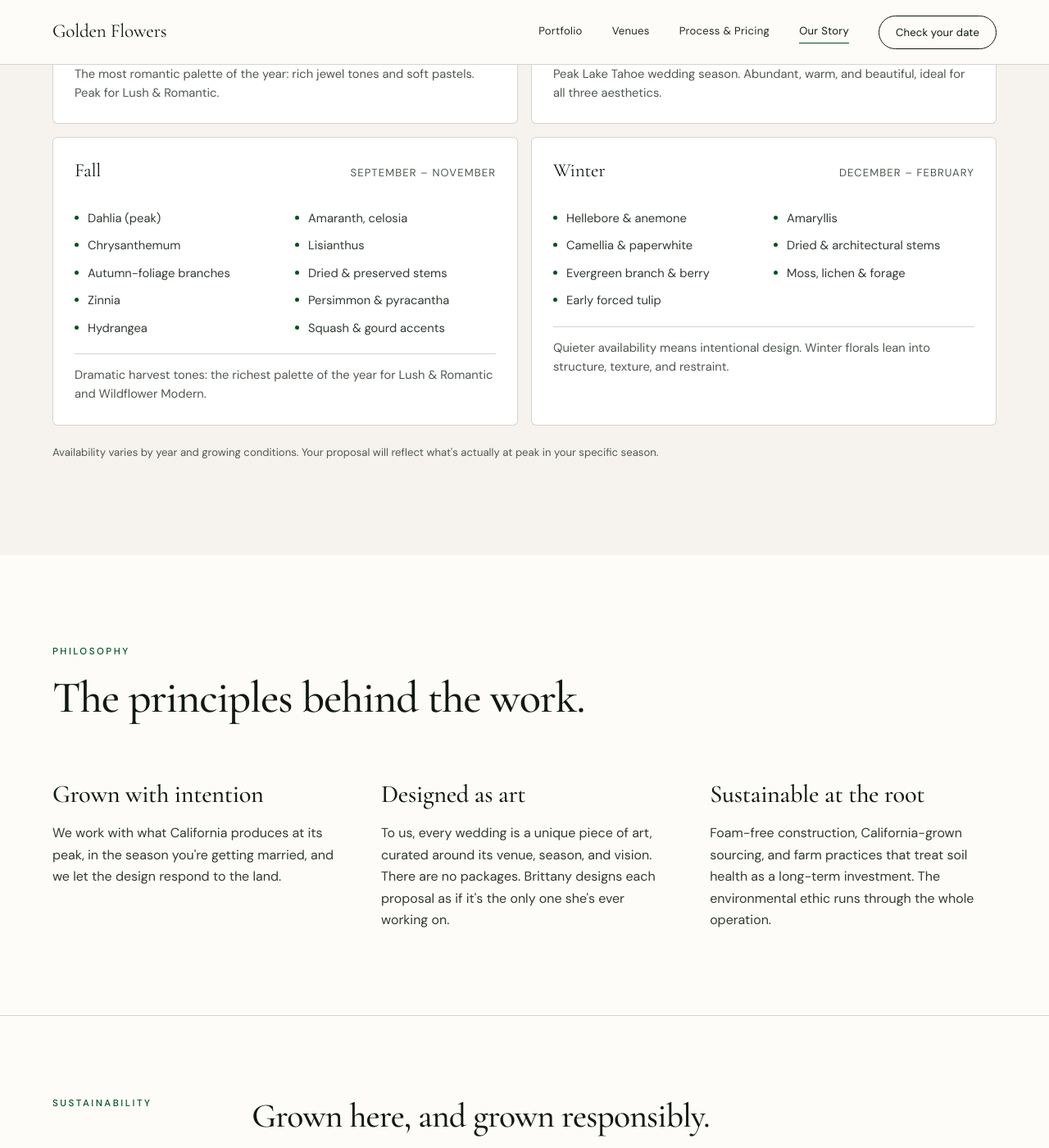
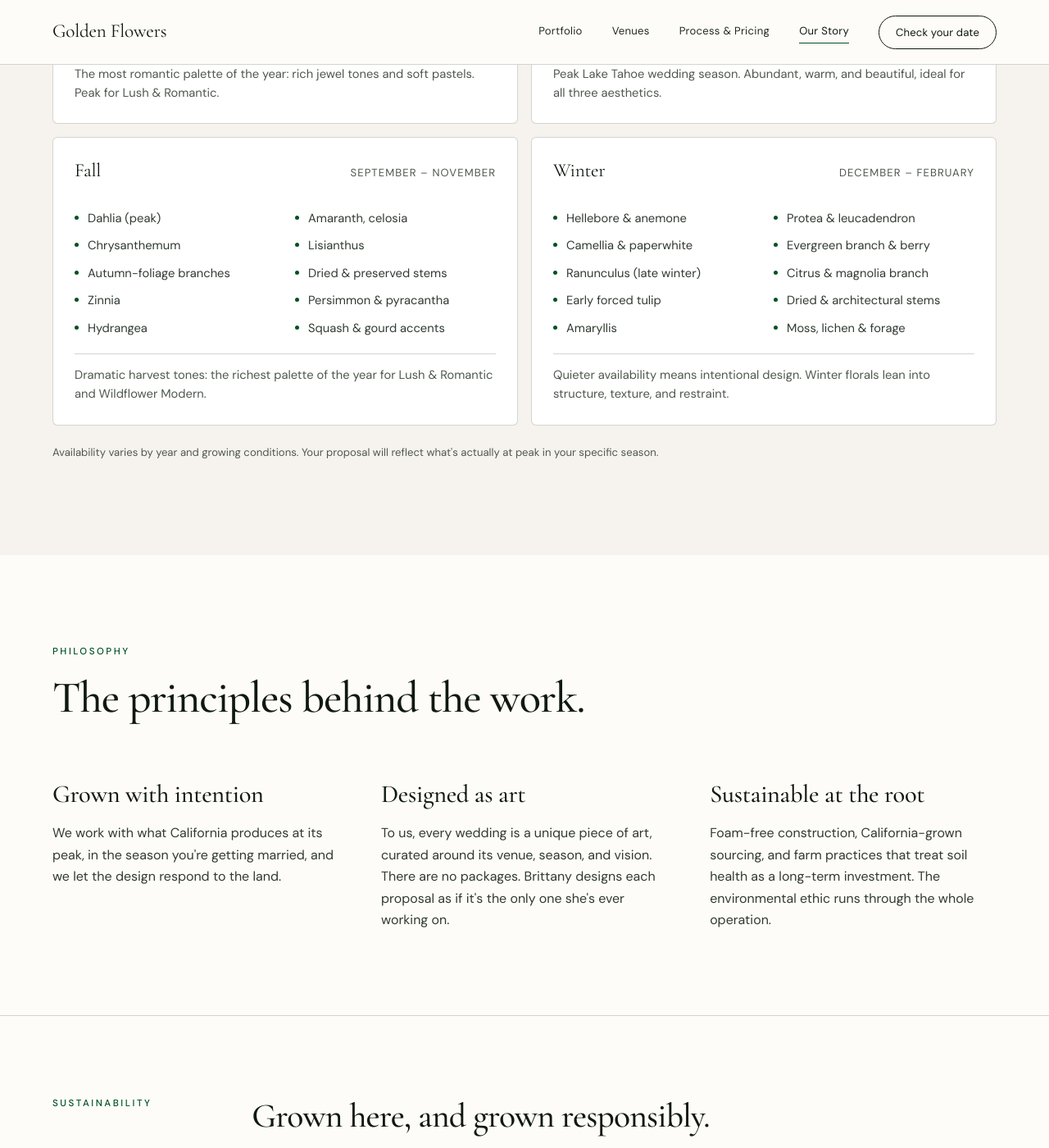
Before and after one commit to jshplhm/goldenflowers, a Jekyll site: the page built from about/index.md, in a window 1280 px wide and 1400 px high, scrolled down 4400 px. Shown: the whole window at 82% size. Built offline with Jekyll 4.4.1, drawn with Linux system fonts in a browser that asks for light colours.

Commit message:
Put every content section on one left rail, and fix the beats that broke it
Scrolling /weddings crossed five different left edges (410, 282, 716,
centered, 282) and /about seven. The page already had a rule -- content
sits on the 282px rail, and only the interstitial moments (marquee,
immersive, pull-quote, CTA) are centered -- it just was not enforced.

  .band-in      a centered max-width:1500px wrapper carries no inner
                padding, so band text started at 210px against 282px
                everywhere else. Now padded with --pad-col.
  .proc-wrap    max-width:1100px + margin auto inside a 1356px rail
                lands at exactly 282+128 = 410. Now left, spanning.
  .faq-list     was 68% fill between neighbours at 97% and 137%. Rows
                are structure so they span; .faq-a still caps the answer
                prose at 72ch. Affects /weddings and every venue page.
  .credo h2     max-width:24ch + text-wrap:balance was two constraints
                stacked. The cap only sets the LINE COUNT; balance then
                evens those lines, so widening the cap to the 2-of-3
                grid line changed nothing at all. Uncapped + pretty is
                what fills: 48% -> 97%.
  .proc-signpost the only beat in the centered run with a knocked-down
                heading: 43px against 67px for the CTA it rhymes with,
                which read as a caption between sections rather than as
                a section. Same ramp as .cta h2, container 720 -> 1100.

Winter had 7 availability items against 10 for the other three seasons,
so its card split 4/3 and ran short. Three added, ordered so the left
column is blooms and the right is structural material. Brittany should
confirm these against what she can actually source; they are CMS-fields.

.studio-hero keeps its bespoke 1400px cap: aligning it to the rail was
tried and the owner preferred the hero inset. Commented so it stays.

Mobile is unchanged: band padding still 51/38/24px at 1024/768/480, and
the label rail never engages below 1025px.

Co-Authored-By: Claude Opus 5 <noreply@anthropic.com>

```diff
--- a/_data/about.yml
+++ b/_data/about.yml
@@ -125,9 +125,12 @@ seasonal:
       flowers:
         - Hellebore & anemone
         - Camellia & paperwhite
-        - Evergreen branch & berry
+        - Ranunculus (late winter)
         - Early forced tulip
         - Amaryllis
+        - Protea & leucadendron
+        - Evergreen branch & berry
+        - Citrus & magnolia branch
         - Dried & architectural stems
         - Moss, lichen & forage
       note: Quieter availability means intentional design. Winter florals lean into
--- a/about/index.md
+++ b/about/index.md
@@ -31,8 +31,13 @@ redirect_from:
    Full-bleed pattern (background + padding on the section, measure on an inner
    wrapper) rather than .block, so the bands still span the viewport past the
    1500px content max. */
-.band{padding:clamp(70px,9vw,120px) var(--pad);}
-.band > .band-in{max-width:var(--content-max);margin:0 auto;}
+/* Padded with --pad-col, not --pad. A centered `max-width:1500px` inner wrapper
+   has no inner padding of its own, so its text edge landed at 210px while every
+   .block on the site starts at 282px: the bands sat 72px (one --pad) left of the
+   site's text rail. --pad-col is exactly the offset that puts a full-bleed
+   section's content on that rail. */
+.band{padding:clamp(70px,9vw,120px) var(--pad-col);}
+.band > .band-in{max-width:none;margin:0;}
 .band-dark{background:var(--forest-deep);color:var(--paper);}
 .band-dark .lab{color:var(--accent-soft);}
 .band-dark h2{color:var(--paper);}
--- a/assets/css/redesign.css
+++ b/assets/css/redesign.css
@@ -253,6 +253,10 @@ button.txt-link{background:none;border-top:0;border-left:0;border-right:0;cursor
 .hero-dots .hd-pause:hover{color:oklch(100% 0 0);}
 
 /* ---------- SPLIT HERO (Our Story — deliberately not full-bleed) ---------- */
+/* Deliberately 1400, not --content-max: the hero's text edge sits at 332px
+   rather than the site's 282px rail. Tried aligning it and the owner preferred
+   the inset -- the hero reads as its own opening rather than as the first of
+   the page's sections. Leave it. */
 .studio-hero{display:grid;grid-template-columns:1.02fr .98fr;gap:clamp(32px,5vw,72px);align-items:center;max-width:1400px;margin:0 auto;padding:clamp(112px,14vw,170px) var(--pad) clamp(24px,3vw,44px);}
 .studio-hero h1{font-family:var(--d);font-weight:430;font-optical-sizing:auto;font-size:clamp(2.6rem,6vw,5.6rem);line-height:1.02;letter-spacing:-.02em;margin:18px 0 22px;}
 .studio-hero h1 em{color:var(--forest);}
@@ -266,7 +270,14 @@ button.txt-link{background:none;border-top:0;border-left:0;border-right:0;cursor
 
 /* ---------- CREDO ---------- */
 .credo{padding:var(--sp-l) var(--pad);max-width:var(--content-max);margin:0 auto;}
-.credo h2{font-family:var(--d);font-weight:430;font-optical-sizing:auto;font-size:clamp(2.1rem,5.3vw,4.2rem);line-height:1.1;letter-spacing:-.02em;max-width:24ch;text-wrap:balance;margin-top:26px;}
+/* Fills the rail. `max-width:24ch` + `text-wrap:balance` was two constraints
+   stacked: the cap decided there would be three lines, then balance evened those
+   three to ~650px each, so the heading stopped at 48% of the rail while its own
+   facts grid below spanned 100%. Note the cap alone controls only the LINE
+   COUNT -- widening it to the 2-of-3 grid line (884px) still gave three balanced
+   lines at 656px, i.e. no visible change at all. Uncapped + `pretty` is what
+   actually fills: 2 lines, 1313/650, 97%. */
+.credo h2{font-family:var(--d);font-weight:430;font-optical-sizing:auto;font-size:clamp(2.1rem,5.3vw,4.2rem);line-height:1.1;letter-spacing:-.02em;text-wrap:pretty;margin-top:26px;}
 .credo h2 em{color:var(--forest);}
 .facts{display:grid;grid-template-columns:repeat(3,1fr);gap:clamp(28px,4vw,60px);margin-top:clamp(56px,7vw,90px);border-top:1px solid var(--line);padding-top:46px;}
 /* Everything below is scoped to .facts on purpose. `.fact` on its own also
@@ -411,10 +422,20 @@ button.txt-link{background:none;border-top:0;border-left:0;border-right:0;cursor
    tint band that closes .work is what separates them. Shorter padding than a
    full section (--sp-m, not --sp-l): it is a doorway, not a destination, and
    at full height it read as a section with nothing in it. */
-.proc-signpost{padding:var(--sp-m) var(--pad);max-width:720px;margin:0 auto;text-align:center;}
+/* 1100px to match .testi, the other centered text-only beat. At 720px the
+   heading had a 576px content box, which forced the larger type below onto
+   three cramped lines. */
+.proc-signpost{padding:var(--sp-l) var(--pad);max-width:1100px;margin:0 auto;text-align:center;}
 .proc-signpost .lab{display:block;margin-bottom:18px;}
-.proc-signpost h2{font-size:clamp(1.8rem,3.6vw,2.7rem);}
-.proc-signpost p{color:var(--mute);margin:18px auto 0;max-width:46ch;font-size:1.02rem;line-height:1.62;}
+/* Scaled with the rest of the centered run, not below it. This is the first of
+   five consecutive centered beats (signpost, marquee, immersive, pull-quote,
+   CTA) and it was the only one whose heading was knocked down: 2.7rem against
+   3.4rem for the immersive and pull-quote and 4.2rem for the CTA it rhymes
+   with. At 43px next to a 67px CTA it read as a caption between sections rather
+   than as a section, which is why it felt both small and misplaced. Same ramp
+   as .cta h2. */
+.proc-signpost h2{font-family:var(--d);font-weight:430;font-optical-sizing:auto;font-size:clamp(2.1rem,5vw,4.2rem);letter-spacing:-.025em;line-height:1;}
+.proc-signpost p{color:var(--mute);margin:22px auto 0;max-width:46ch;font-size:1.06rem;line-height:1.62;}
 /* .marq-foot's 36px is tuned to clear a 2.6rem marquee; against a paragraph
    this needs less. */
 .proc-signpost .marq-foot{margin-top:26px;}
@@ -682,7 +703,11 @@ body.lb-open{overflow:hidden;}
 
 /* ---------- PROCESS ---------- */
 .proc{background:var(--bg2);color:var(--ink);padding:var(--sp-l) var(--pad-col);}
-.proc-wrap{max-width:1100px;margin:0 auto;}
+/* Left on the rail, not centered. .proc is already padded with --pad-col, so a
+   centered 1100px wrapper inside it started the timeline at 410px while the
+   blocks above and below start at 282px. The step rows are structure and span;
+   the prose inside them keeps its own measure (.proc-head p, .proc-step p). */
+.proc-wrap{max-width:none;margin:0;}
 .proc-head{max-width:48ch;margin-bottom:clamp(44px,6vw,68px);}
 .proc-head .lab{color:var(--accent);}
 .proc-head h2{font-family:var(--d);font-weight:430;font-optical-sizing:auto;font-size:clamp(1.9rem,4.6vw,3.4rem);letter-spacing:-.02em;line-height:1.05;margin:20px 0 18px;color:var(--ink);}
@@ -766,11 +791,12 @@ body.lb-open{overflow:hidden;}
 .testi-row .quote-card .src{margin-top:auto;}
 
 /* ---------- FAQ ---------- */
-/* Left, not centered. The label and <h2> that introduce this list are on the
-   section's left edge; `margin: … auto 0` centered the list under them, so the
-   heading started at the rail edge and its own list started ~250px in. Same
-   markup on /weddings and on every venue page (_layouts/venue.html). */
-.faq-list{max-width:860px;margin:clamp(32px,4vw,48px) 0 0;}
+/* Fills the rail, like the content blocks either side of it. An 860px centered
+   list sat on a different axis from the label and <h2> that introduce it; an
+   860px LEFT list fixed the axis but left the section at 68% fill between
+   neighbours at 97% and 137%, which reads as neither. The rows are structure,
+   so they span; the answer prose keeps its own measure below (.faq-a). */
+.faq-list{max-width:none;margin:clamp(32px,4vw,48px) 0 0;}
 .faq-card{border-top:1px solid var(--line);}
 .faq-card:last-child{border-bottom:1px solid var(--line);}
 .faq-card summary{list-style:none;cursor:pointer;display:flex;align-items:center;gap:20px;padding:24px 4px;}
```
